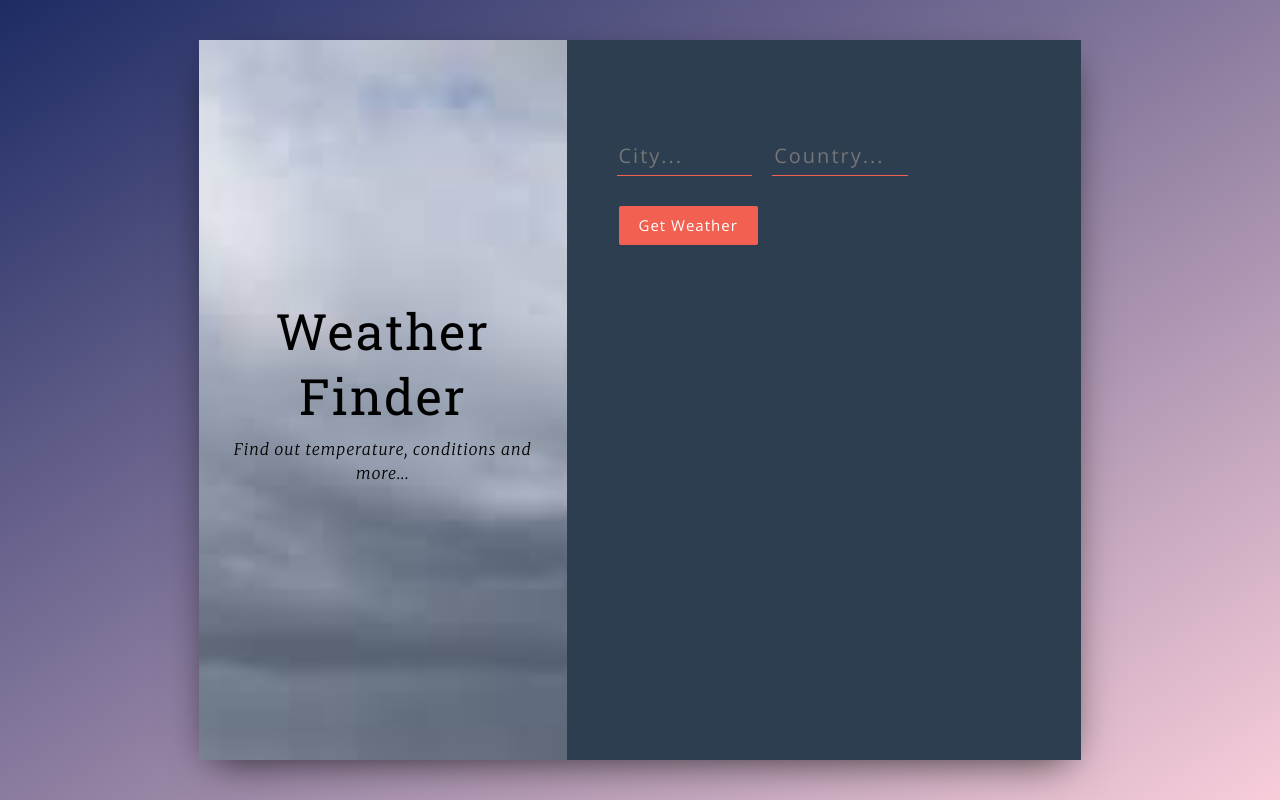
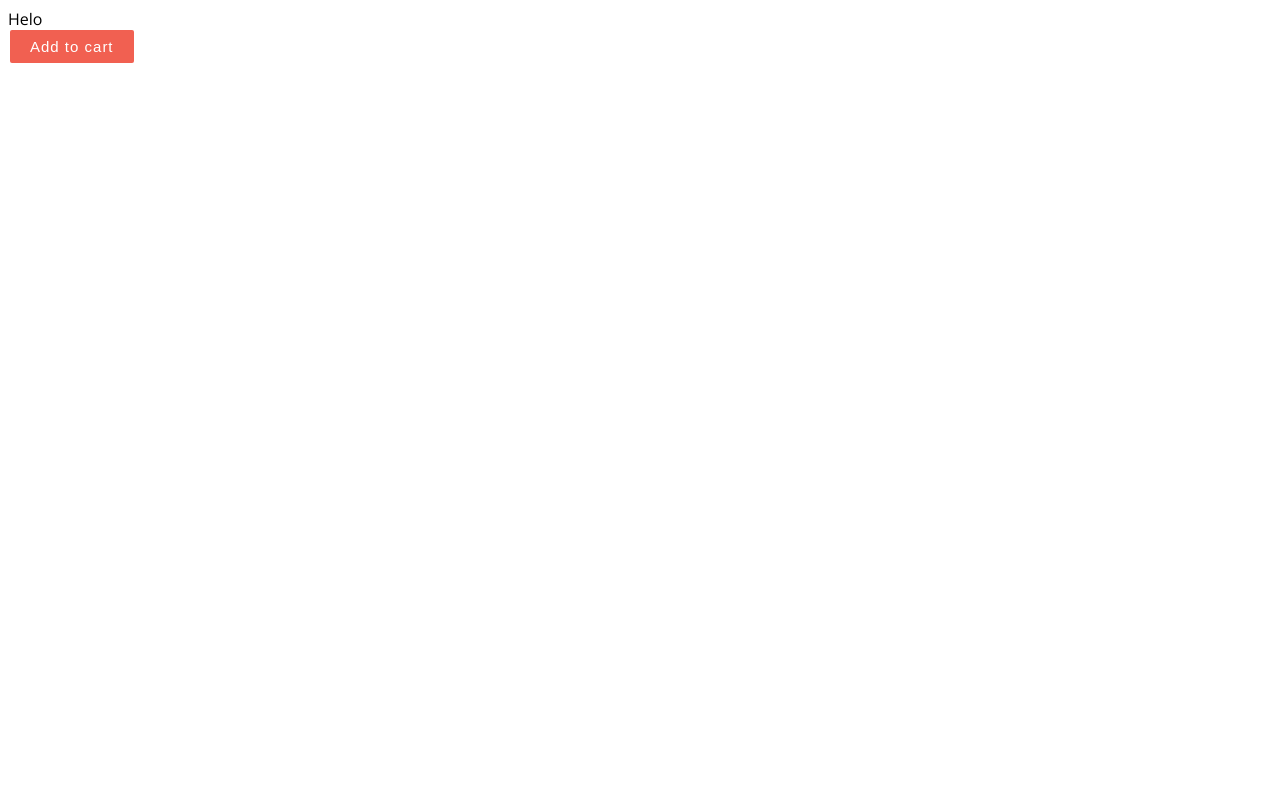
Before and after one commit to Rishabh176/weather-app, a React (Create React App) app: page / in a window 1280 px wide. Built offline with nearby package versions, Linux system fonts and the light colour scheme.

Commit message:
Add to cart API demo

```diff
--- a/package.json
+++ b/package.json
@@ -4,9 +4,9 @@
   "private": true,
   "homepage": "https://rishabh176.github.io/weather-app/",
   "dependencies": {
-    "gh-pages": "^2.0.1",
-    "react": "^16.8.2",
-    "react-dom": "^16.8.2",
+    "gh-pages": "^2.2.0",
+    "react": "^16.14.0",
+    "react-dom": "^16.14.0",
     "react-scripts": "2.1.5"
   },
   "scripts": {
--- a/src/App.js
+++ b/src/App.js
@@ -1,77 +1,98 @@
- import React from 'react';
-import Titles from './components/Titles'
+//  import React from 'react';
+// import Titles from './components/Titles'
+// import Form from './components/Form'
+// import Weather from './components/Weather'
+
+//  const API_KEY ="052c4b1b14432e85da659cf29b212ed8";
+
+//  class App extends React.Component {
+//   state = {
+//     temperature: undefined,
+//     city: undefined,
+//     country: undefined,
+//     humidity: undefined,
+//     description: undefined,
+//     error: undefined
+//   }
+//   getWeather = async (e) => {
+//     e.preventDefault();
+//     const city= e.target.elements.city.value;
+//     const country= e.target.elements.country.value;
+//     const api_call = await fetch(`https://api.openweathermap.org/data/2.5/weather?q=${city},${country}&appid=${API_KEY}&units=metric`);
+//     const data = await api_call.json();
+//     if (city && country) {
+//       this.setState({
+//       temperature: data.main.temp,
+//       city: data.name,
+//       country: data.sys.country,
+//       humidity: data.main.humidity,
+//       description: data.weather[0].description,
+//       error: ""
+//     })
+//     }
+//     else
+//     {
+//       this.setState({
+//       temperature: undefined,
+//       city: undefined,
+//       country: undefined,
+//       humidity: undefined,
+//       description: undefined,
+//       error: "Please enter the value"
+//     })
+//     }
+
+//   }
+
+//   render(){
+//     return(
+//       <div>
+//         <div className="wrapper">
+//           <div className="main">
+//             <div className="container">
+//               <div className="row">
+//                 <div className="col-md-5 title-container">
+//                   <Titles />
+//                 </div>
+//                 <div className="col-md-7 form-container">
+//                   <Form getWeather={this.getWeather}/>
+//                   <Weather
+//                     temperature={this.state.temperature}
+//                     city={this.state.city}
+//                     country={this.state.country}
+//                     humidity={this.state.humidity}
+//                     description={this.state.description}
+//                     error={this.state.error}
+//                   />
+//                 </div>
+//               </div>
+//             </div>
+//           </div>
+//         </div>
+//       </div>
+//     );
+//   }
+//  }
+
+import React from 'react';
 import Form from './components/Form'
-import Weather from './components/Weather'
 
- const API_KEY ="052c4b1b14432e85da659cf29b212ed8";
+const App = () => {
 
- class App extends React.Component {
-  state = {
-    temperature: undefined,
-    city: undefined,
-    country: undefined,
-    humidity: undefined,
-    description: undefined,
-    error: undefined
-  }
-  getWeather = async (e) => {
-    e.preventDefault();
-    const city= e.target.elements.city.value;
-    const country= e.target.elements.country.value;
-    const api_call = await fetch(`https://api.openweathermap.org/data/2.5/weather?q=${city},${country}&appid=${API_KEY}&units=metric`);
-    const data = await api_call.json();
-    if (city && country) {
-      this.setState({
-      temperature: data.main.temp,
-      city: data.name,
-      country: data.sys.country,
-      humidity: data.main.humidity,
-      description: data.weather[0].description,
-      error: ""
-    })
-    }
-    else
-    {
-      this.setState({
-      temperature: undefined,
-      city: undefined,
-      country: undefined,
-      humidity: undefined,
-      description: undefined,
-      error: "Please enter the value"
-    })
-    }
-
+  const addToCartAPI = () => {
+    console.log("API is called");
   }
 
-  render(){
-    return(
+  return (
+    <React.Fragment>
       <div>
-        <div className="wrapper">
-          <div className="main">
-            <div className="container">
-              <div className="row">
-                <div className="col-md-5 title-container">
-                  <Titles />
-                </div>
-                <div className="col-md-7 form-container">
-                  <Form getWeather={this.getWeather}/>
-                  <Weather
-                    temperature={this.state.temperature}
-                    city={this.state.city}
-                    country={this.state.country}
-                    humidity={this.state.humidity}
-                    description={this.state.description}
-                    error={this.state.error}
-                  />
-                </div>
-              </div>
-            </div>
-          </div>
-        </div>
+        Helo
       </div>
-    );
-  }
- }
+      <Form addToCartAPI={addToCartAPI} />
+    </React.Fragment>
+
+
+  )
+}
 
 export default App;
--- a/src/components/Form.js
+++ b/src/components/Form.js
@@ -1,11 +1,15 @@
 import React from 'react';
 
+// const Form = props => (
+// 	<form onSubmit={props.getWeather}>
+// 		<input type="text" name="city" placeholder="City..."/>
+// 		<input type="text" name="country" placeholder="Country..."/>
+// 		<button>Get Weather</button>
+// 	</form>
+// );
+
 const Form = props => (
-	<form onSubmit={props.getWeather}>
-		<input type="text" name="city" placeholder="City..."/>
-		<input type="text" name="country" placeholder="Country..."/>
-		<button>Get Weather</button>
-	</form>
+	<button onClick={() => props.addToCartAPI()}>Add to cart</button>
 );
 
 export default Form;
--- a/src/index.js
+++ b/src/index.js
@@ -1,6 +1,6 @@
 import React from 'react';
 import ReactDOM from 'react-dom';
-import 'bootstrap/dist/css/bootstrap.min.css';
+// import 'bootstrap/dist/css/bootstrap.min.css';
 import './App.css';
 import App from './App';
 import * as serviceWorker from './serviceWorker';
```
Also changed, not shown: 1 other file (tests, documents, lock files or other folders).
